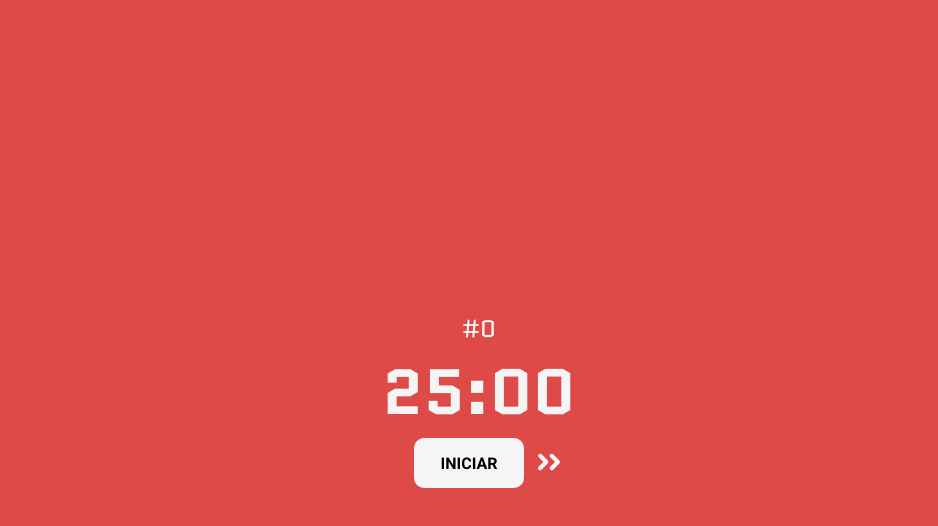
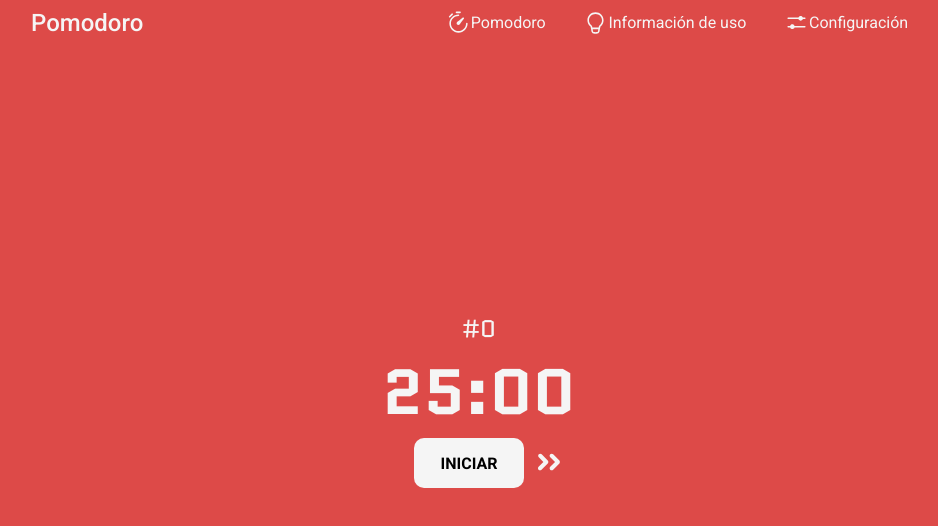
Before and after one commit to cnmorocho/tomacco-app, a Next.js app: page /home in a window 1280 px wide. Shown: the top 526 px of the page, without its empty margins (161-1099 px from the left). Built offline with nearby package versions, Linux system fonts and the light colour scheme; a web font is replaced by a local one.

Commit message:
navbar added in home

```diff
--- a/components/Navbar/navbar.module.css
+++ b/components/Navbar/navbar.module.css
@@ -5,6 +5,8 @@
   flex-direction: row;
   justify-content: center;
   height: 50px;
+  position: fixed;
+  z-index: 5;
 }
 
 .wrapper {
--- a/pages/home/index.tsx
+++ b/pages/home/index.tsx
@@ -1,9 +1,11 @@
 import DesktopWrapper from '@/components/DesktopWrapper';
+import Navbar from '@/components/Navbar';
 import TimerSection from '@/components/TimerSection.tsx';
 
 export default function Home() {
     return (
         <DesktopWrapper title='Tomacco'>
+            <Navbar />
             <TimerSection />
         </DesktopWrapper>
     );
```
